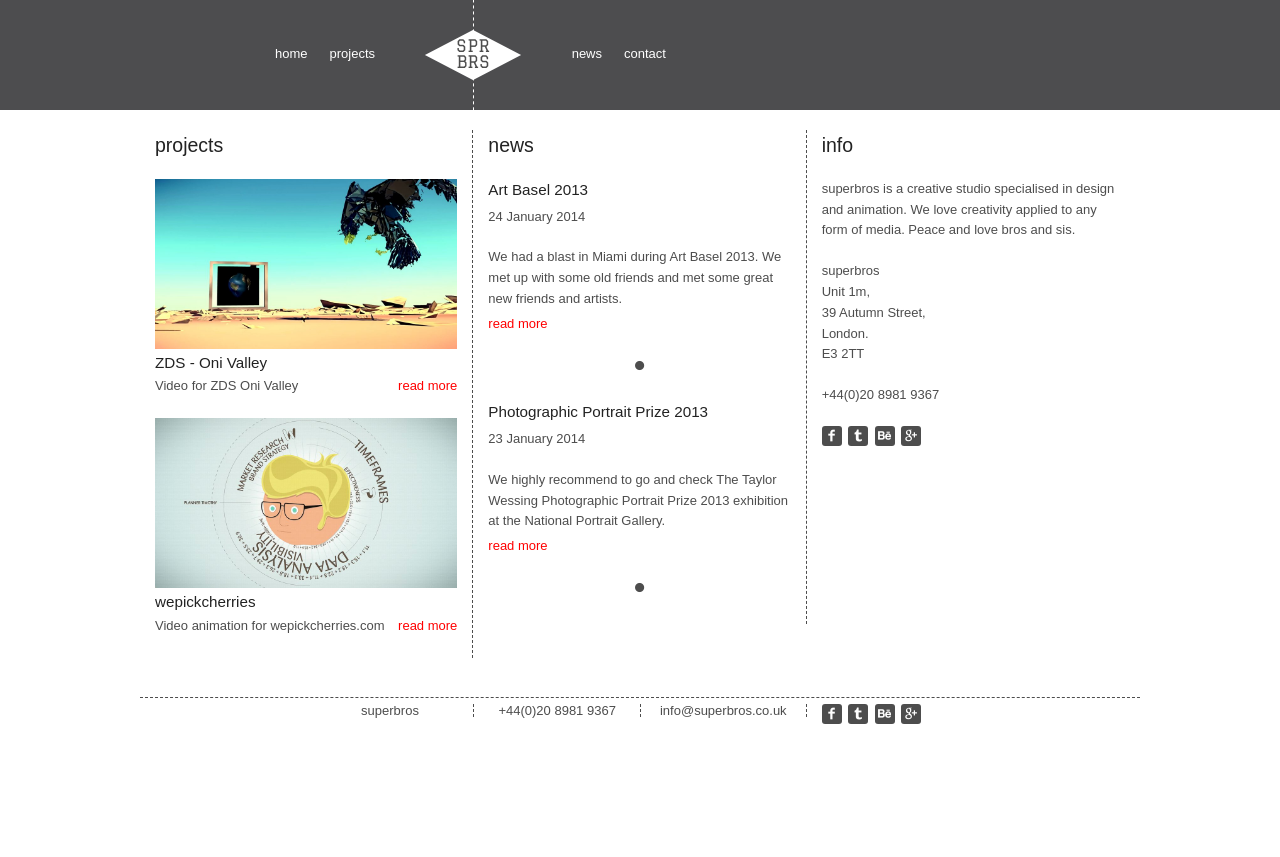
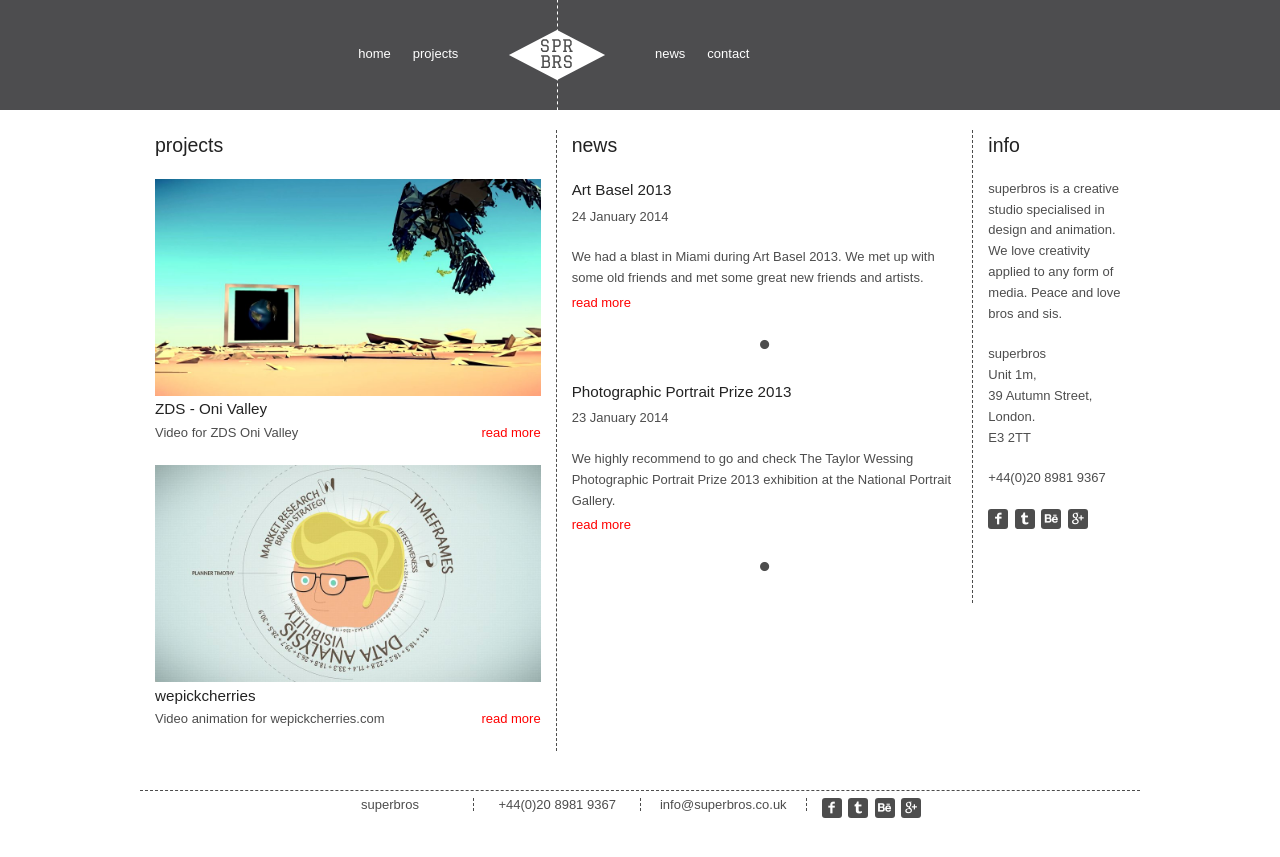
Before and after one commit to superbros/superbros.github.io, a Jekyll site: the page built from index_dev.html, in a window 1280 px wide. Shown: the top 857 px of the page. Built offline with Jekyll 4.4.1, drawn with Linux system fonts in a browser that asks for light colours; some web fonts are replaced.

Commit message:
grid change

```diff
--- a/_scss/_layout.scss
+++ b/_scss/_layout.scss
@@ -36,15 +36,15 @@
   @include grid-row();
 
   .l-three-col-left {
-    @include grid-column(4);
+    @include grid-column(5);
     border-right: 1px dashed $border-color;
   }
   .l-three-col-mid {
-    @include grid-column(4);
+    @include grid-column(5);
     border-right: 1px dashed $border-color;
   }
   .l-three-col-right {
-    @include grid-column(4);
+    @include grid-column(2);
   }
 }
 
--- a/_scss/_nav.scss
+++ b/_scss/_nav.scss
@@ -28,14 +28,14 @@
   @include grid-row();
 
   .header-nav-left {
-    @include grid-column(3);
+    @include grid-column(4);
     margin-top: 3.35em;
   }
   .header-nav-logo {
     @include grid-column(2);
   }
   .header-nav-right {
-    @include grid-column(7);
+    @include grid-column(6);
     margin-top: 3.35em;
   }
 }
```
Also changed, not shown: css/style.css.
